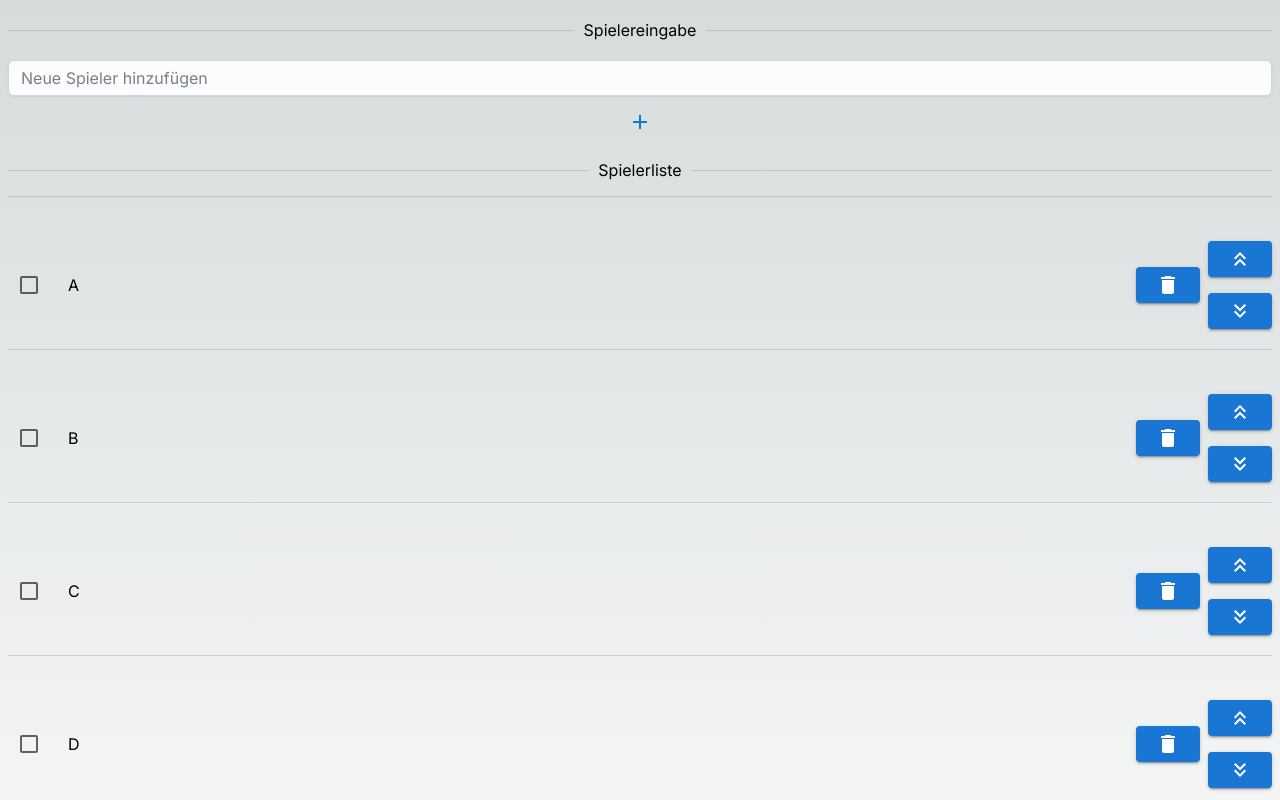
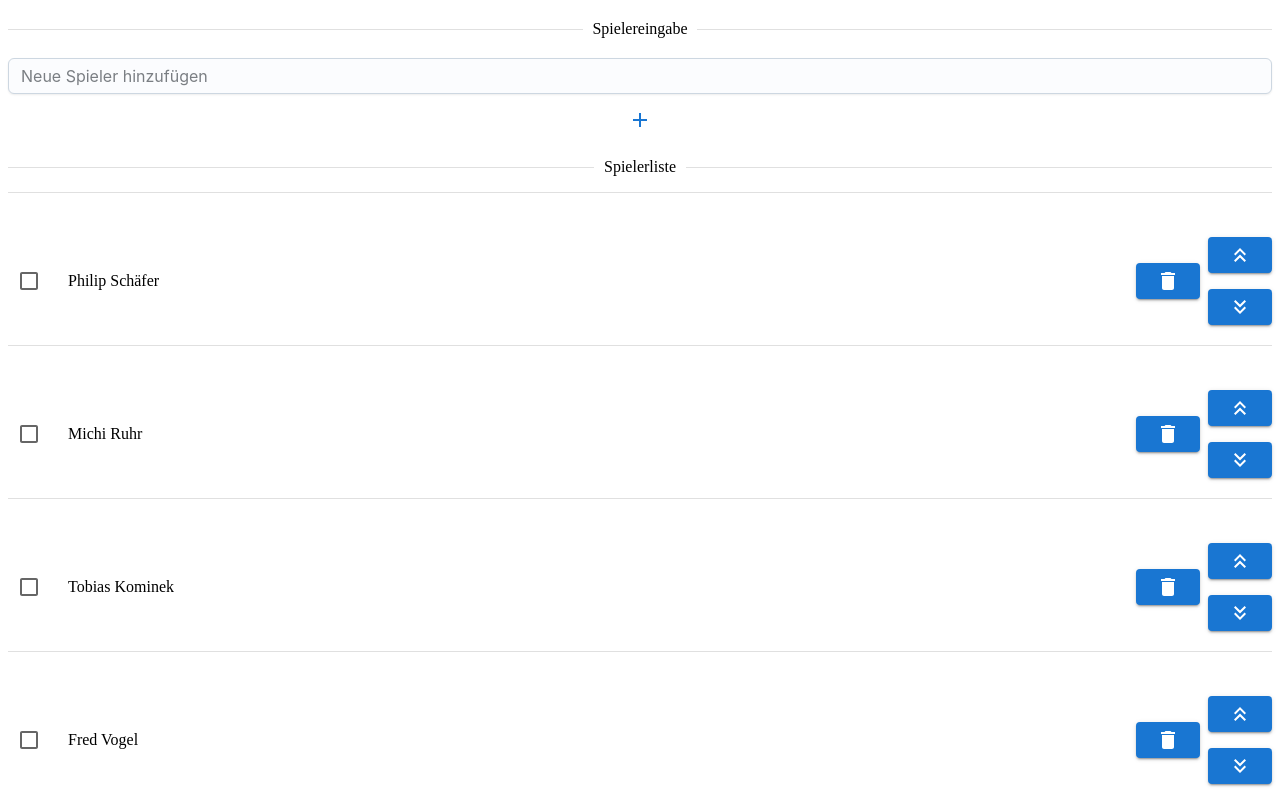
Before and after one commit to philib/DoublesUp, a Next.js app: page / in a window 1280 px wide. Shown: the top 800 px of the page. Built offline with nearby package versions, Linux system fonts and the light colour scheme.

Commit message:
fix compile errors

```diff
--- a/app/globals.css
+++ /dev/null
@@ -1,23 +0,0 @@
-:root {
-  --foreground-rgb: 0, 0, 0;
-  --background-start-rgb: 214, 219, 220;
-  --background-end-rgb: 255, 255, 255;
-}
-
-@media (prefers-color-scheme: dark) {
-  :root {
-    --foreground-rgb: 255, 255, 255;
-    --background-start-rgb: 0, 0, 0;
-    --background-end-rgb: 0, 0, 0;
-  }
-}
-
-body {
-  color: rgb(var(--foreground-rgb));
-  background: linear-gradient(
-      to bottom,
-      transparent,
-      rgb(var(--background-end-rgb))
-    )
-    rgb(var(--background-start-rgb));
-}
--- a/app/layout.tsx
+++ b/app/layout.tsx
@@ -1,8 +1,3 @@
-import './globals.css'
-import { Inter } from 'next/font/google'
-
-const inter = Inter({ subsets: ['latin'] })
-
 export const metadata = {
   title: 'Create Next App',
   description: 'Generated by create next app',
@@ -15,7 +10,7 @@ export default function RootLayout({
 }) {
   return (
     <html lang="en">
-      <body className={inter.className}>{children}</body>
+      <body>{children}</body>
     </html>
   )
 }
--- a/app/page.tsx
+++ b/app/page.tsx
@@ -1,6 +1,6 @@
 'use client'
 import {Input} from "@mui/joy";
-import {useState} from "react";
+import React, {ReactNode, useState} from "react";
 import _ from "lodash";
 import {Button, Checkbox, Chip, Divider, Grid, IconButton} from "@mui/material";
 import DeleteIcon from '@mui/icons-material/Delete';
@@ -13,7 +13,7 @@ import StarBorderIcon from '@mui/icons-material/StarBorder';
 export default function Home() {
     const allPossibleLineupVariations = [[[1, 2], [3, 4], [5, 6]], [[1, 2], [3, 5], [4, 6]], [[1, 2], [3, 6], [4, 5]], [[1, 2], [4, 5], [3, 6]], [[1, 3], [2, 4], [5, 6]], [[1, 3], [2, 5], [4, 6]], [[1, 3], [2, 6], [4, 5]], [[1, 4], [2, 3], [5, 6]], [[1, 4], [2, 5], [3, 6]], [[1, 4], [2, 6], [3, 5]], [[1, 4], [3, 5], [2, 6]], [[1, 5], [2, 4], [3, 6]], [[1, 5], [3, 4], [2, 6]], [[1, 6], [2, 5], [3, 4]], [[1, 6], [3, 4], [2, 5]], [[2, 3], [1, 4], [5, 6]], [[2, 3], [1, 5], [4, 6]], [[2, 3], [1, 6], [4, 5]], [[2, 4], [1, 5], [3, 6]], [[2, 4], [1, 6], [3, 5]], [[2, 5], [1, 6], [3, 4]], [[3, 4], [1, 6], [2, 5]]]
     const [inputText, setInputText] = useState("")
-    const [players, setPlayers] = useState<string[]>(["A", "B", "C", "D", "E", "F"])
+    const [players, setPlayers] = useState<string[]>(["Philip Schäfer", "Michi Ruhr", "Tobias Kominek", "Fred Vogel", "Jörg Vonundzu", "Michi Frank"])
     const [lineup, setLineupIntern] = useState<Record<number, string>>({})
     const setLineup = (l: Record<number, string>) => {
         setLineupIntern(l)
@@ -24,18 +24,19 @@ export default function Home() {
     const [selectedDoublesPairingFilter, setSelectedDoublesPairingFilter] = useState<number[][]>([])
     const [showFavoritesOnly, setShowFavoritesOnly] = useState(false)
 
+    const stringify = (lineup: number[][]) => JSON.stringify(lineup)
     const isFavorite = (lineup: number[][]) => {
-        const list = lineupFavorites.map(JSON.stringify)
-        const element = JSON.stringify(lineup);
+        const list = lineupFavorites.map(stringify)
+        const element = stringify(lineup);
         return _.includes(list, element)
     }
     const toggleFavorite = (lineup: number[][]) => {
-        const list = lineupFavorites.map(JSON.stringify)
-        const element = JSON.stringify(lineup)
+        const list = lineupFavorites.map(stringify)
+        const element = stringify(lineup)
         if(!_.includes(list, element)){
             setLineupFavorites([...lineupFavorites, lineup])
         }else {
-            setLineupFavorites(lineupFavorites.filter(f => JSON.stringify(f) !== element))
+            setLineupFavorites(lineupFavorites.filter(f => stringify(f) !== element))
         }
     }
 
@@ -80,19 +81,19 @@ export default function Home() {
         .reduce((acc, curr) => (lineup: number[][]) => acc(lineup) && curr(lineup), (lineup: number[][]) => true)
 
     const withFavoriteFilter = (filter: (_: number[][]) => boolean) => {
-        const isWithinFavorites = (lineup: number[][]) => _.includes(lineupFavorites.map(JSON.stringify), JSON.stringify(lineup))
+        const isWithinFavorites = (lineup: number[][]) => _.includes(lineupFavorites.map(stringify), stringify(lineup))
         return (lineup: number[][]) => showFavoritesOnly ? isWithinFavorites(lineup) && filter(lineup) : filter(lineup)
     }
 
     let filteredLineupVariations = allPossibleLineupVariations.filter(withFavoriteFilter(allSelectedDoublesPairingFiltersCombinedPredicate));
 
     const allPossibleFilters = _.uniqBy(allPossibleLineupVariations.flat(), toString)
-    const remainingDoublesPairingFilters = _.uniqBy(filteredLineupVariations.flat(), toString).reduce((acc, curr) => {
+    const remainingDoublesPairingFilters: Record<string, number[]> = _.uniqBy(filteredLineupVariations.flat(), toString).reduce((acc, curr) => {
         return {...acc, [toString(curr)]: curr}
     }, {})
 
-    const CustomDivider: React.FC = (props) => (
-        <Divider style={{'margin-top': '20px', 'margin-bottom': '20px'}}>{props.children}</Divider>)
+    const CustomDivider : React.FC<{children?: ReactNode}> = (props) => (
+        <Divider style={{marginTop: '20px', marginBottom: '20px'}}>{props.children}</Divider>)
 
     return (
         <main className="flex min-h-screen flex-col items-center justify-between p-24">
@@ -102,7 +103,7 @@ export default function Home() {
                     setPlayers([...players, inputText])
                     event.preventDefault();
                 }}
-                style={{'margin-bottom': '10px'}}
+                style={{marginBottom: '10px'}}
             >
                 <Input
                     placeholder="Neue Spieler hinzufügen"
@@ -174,15 +175,15 @@ export default function Home() {
                         {
                             allPossibleFilters.map((doublePairingFilter, index) => {
                                 const active = selectedDoublesPairingFilter.find(isEqual(doublePairingFilter)) != undefined
-                                const disabled = remainingDoublesPairingFilters[toString(doublePairingFilter)] == undefined
-                                const style = active ? ({variant: 'filled', color: 'primary'}) : disabled ? ({
+                                const disabled = remainingDoublesPairingFilters[toString(doublePairingFilter)] === undefined
+                                const style: {variant: 'filled' | 'outlined', color: 'default' | 'primary'} = active ? ({variant: 'filled', color: 'primary'}) : disabled ? ({
                                     variant: 'filled',
                                     color: 'default'
                                 }) : ({variant: 'outlined', color: 'primary'})
                                 // const variant= disabled ? 'outlined' : undefined
                                 return (
-                                    <Grid item xs>
-                                        <Chip style={{width: '100%'}} key={index} variant={style.variant}
+                                    <Grid item xs key={`grid-${index}`}>
+                                        <Chip style={{width: '100%'}} key={`chip-${index}`} variant={style.variant}
                                               color={style.color}
                                               label={renderDoublesPairingText(doublePairingFilter[0], doublePairingFilter[1])}
                                               onClick={() => {
@@ -228,8 +229,8 @@ export default function Home() {
                                         </Grid>
                                         <Grid item>
                                             <Grid item container direction={"column"}>
-                                                {lineupVariation.map(doublesPairing =>
-                                                    <Grid item>
+                                                {lineupVariation.map((doublesPairing,index) =>
+                                                    <Grid item key={index}>
                                                         {renderDoublesPairingText(doublesPairing[0], doublesPairing[1])}
                                                     </Grid>
                                                 )}
```
